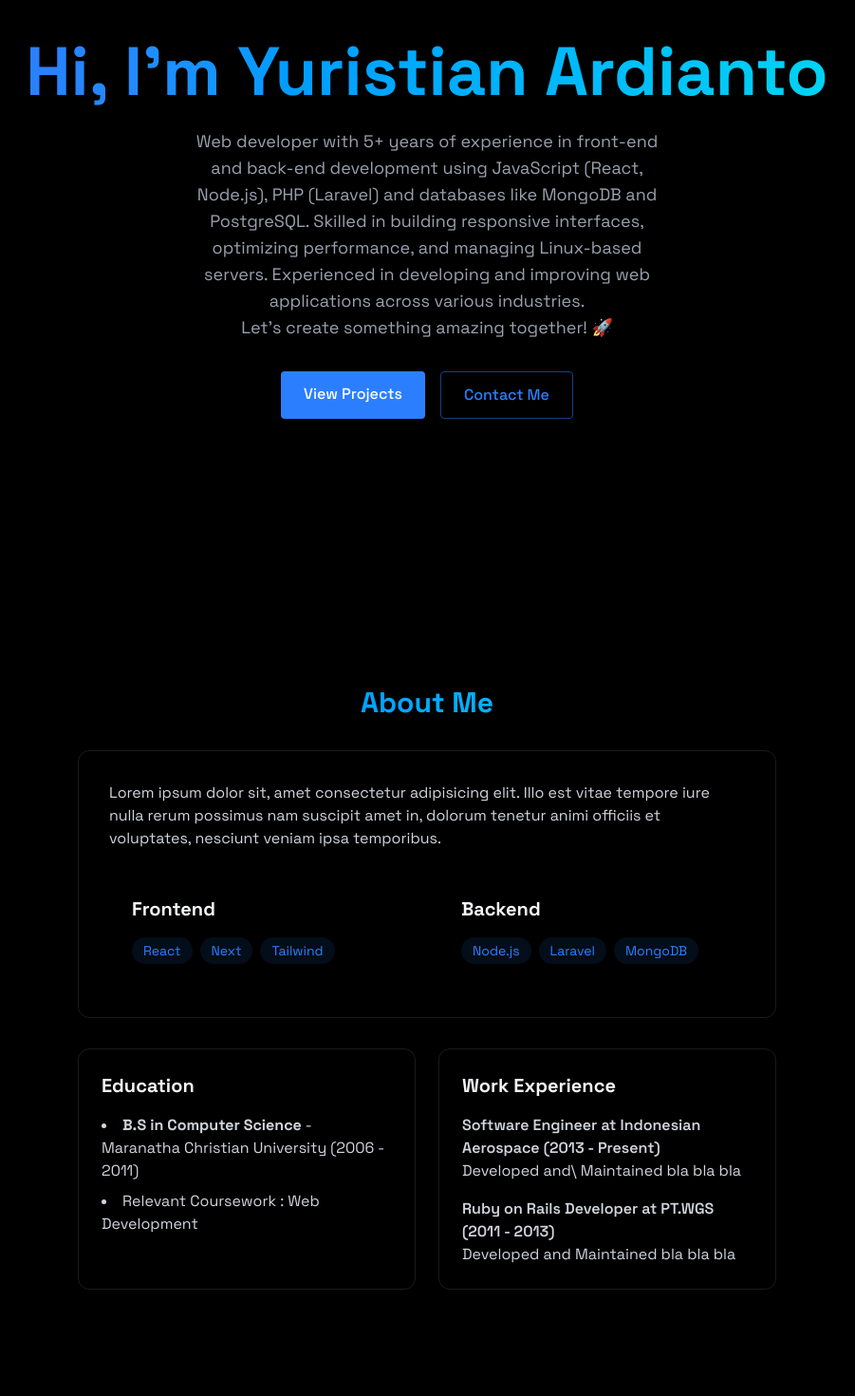
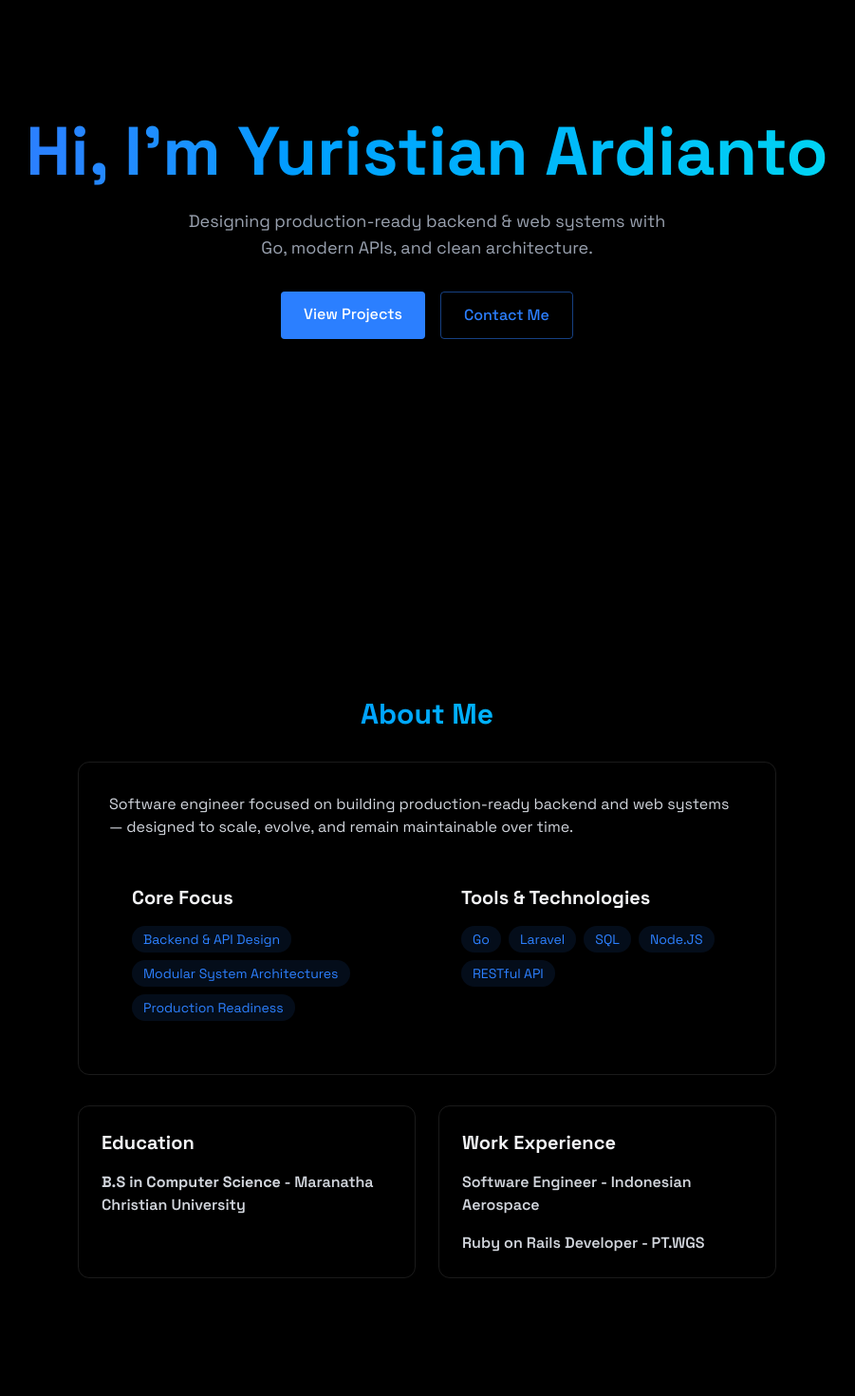
Before and after one commit to yuristian/portfolio, a React (Vite) app: page / in a window 1280 px wide. Shown: the part 160-1630 px from the top of the page at 95% size, without its empty margins (190-1091 px from the left). Built offline with nearby package versions, Linux system fonts and the light colour scheme.

Commit message:
edit information

```diff
--- a/src/components/LoadingScreen.jsx
+++ b/src/components/LoadingScreen.jsx
@@ -3,7 +3,7 @@ import { useState } from "react";
 
 export const LoadingScreen = ({ onComplete }) => {
   const [text, setText] = useState("");
-  const fullText = "<Hello World/>";
+  const fullText = "Initializing System...";
 
   useEffect(
     () => {
--- a/src/components/RevealOnScroll.jsx
+++ b/src/components/RevealOnScroll.jsx
@@ -8,6 +8,7 @@ export const RevealOnScroll = ({ children }) => {
       ([entry]) => {
         if (entry.isIntersecting) {
           ref.current.classList.add("visible");
+          observer.unobserve(entry.target);
         }
       },
       { threshold: 0.2, rootMargin: "0px 0px -50px 0px" }
--- a/src/components/sections/About.jsx
+++ b/src/components/sections/About.jsx
@@ -1,9 +1,13 @@
 import { RevealOnScroll } from "../RevealOnScroll";
 
 export const About = () => {
-  const frontSkills = ["React", "Next", "Tailwind"];
+  const frontSkills = [
+    "Backend & API Design",
+    "Modular System Architectures",
+    "Production Readiness",
+  ];
 
-  const backSkills = ["Node.js", "Laravel", "MongoDB"];
+  const backSkills = ["Go", "Laravel", "SQL", "Node.JS", "RESTful API"];
   return (
     <section
       id="about"
@@ -17,15 +21,14 @@ export const About = () => {
 
           <div className="rounded-xl p-8 border-white/10 border hover:-translate-y-1 transition-all">
             <p className="text-gray-300 mb-6">
-              Lorem ipsum dolor sit, amet consectetur adipisicing elit. Illo est
-              vitae tempore iure nulla rerum possimus nam suscipit amet in,
-              dolorum tenetur animi officiis et voluptates, nesciunt veniam ipsa
-              temporibus.
+              Software engineer focused on building production-ready backend and
+              web systems — designed to scale, evolve, and remain maintainable
+              over time.
             </p>
 
             <div className="grid grid-cols-1 md:grid-cols-2 gap-6">
               <div className="rounded-xl p-6 hover:-translate-y-1 transition-all">
-                <h3 className="text-xl font-bold mb-4">Frontend</h3>
+                <h3 className="text-xl font-bold mb-4">Core Focus</h3>
                 <div className="flex flex-wrap gap-2">
                   {frontSkills.map((tech, key) => (
                     <span
@@ -38,7 +41,7 @@ export const About = () => {
                 </div>
               </div>
               <div className="rounded-xl p-6 hover:-translate-y-1 transition-all">
-                <h3 className="text-xl font-bold mb-4">Backend</h3>
+                <h3 className="text-xl font-bold mb-4">Tools & Technologies</h3>
                 <div className="flex flex-wrap gap-2">
                   {backSkills.map((tech, key) => (
                     <span
@@ -56,13 +59,14 @@ export const About = () => {
           <div className="grid grid-cols-1 md:grid-cols-2 gap-6 mt-8">
             <div className="p-6 rounded-xl border-white/10 border hover:-translate-y-1 transition-all">
               <h3 className="text-xl font-bold mb-4"> Education </h3>
-              <ul className="list-disc list-inside text-gray-300 space-y-2">
-                <li>
-                  <strong>B.S in Computer Science</strong> - Maranatha Christian
-                  University (2006 - 2011)
-                </li>
-                <li>Relevant Coursework : Web Development</li>
-              </ul>
+              <div className="space-y-4 text-gray-300">
+                <div>
+                  <h4 className="font-semibold">
+                    <strong>B.S in Computer Science</strong> - Maranatha
+                    Christian University
+                  </h4>
+                </div>
+              </div>
             </div>
 
             <div className="p-6 rounded-xl border-white/10 border hover:-translate-y-1 transition-all">
@@ -70,15 +74,13 @@ export const About = () => {
               <div className="space-y-4 text-gray-300">
                 <div>
                   <h4 className="font-semibold">
-                    Software Engineer at Indonesian Aerospace (2013 - Present)
+                    Software Engineer - Indonesian Aerospace
                   </h4>
-                  <p>Developed and\ Maintained bla bla bla</p>
                 </div>
                 <div>
                   <h4 className="font-semibold">
-                    Ruby on Rails Developer at PT.WGS (2011 - 2013)
+                    Ruby on Rails Developer - PT.WGS
                   </h4>
-                  <p>Developed and Maintained bla bla bla</p>
                 </div>
               </div>
             </div>
--- a/src/components/sections/Home.jsx
+++ b/src/components/sections/Home.jsx
@@ -13,13 +13,8 @@ export const Home = () => {
           </h1>
 
           <p className="text-gray-400 text-lg mb-8 max-w-lg mx-auto">
-            Web developer with 5+ years of experience in front-end and back-end
-            development using JavaScript (React, Node.js), PHP (Laravel) and
-            databases like MongoDB and PostgreSQL. Skilled in building
-            responsive interfaces, optimizing performance, and managing
-            Linux-based servers. Experienced in developing and improving web
-            applications across various industries. <br />
-            Let's create something amazing together! 🚀
+            Designing production-ready backend & web systems with Go, modern
+            APIs, and clean architecture.
           </p>
 
           <div className="flex justify-center space-x-4">
--- a/src/components/sections/Projects.jsx
+++ b/src/components/sections/Projects.jsx
@@ -69,7 +69,7 @@ export const Projects = () => {
                 </a>
               </div>
             </div>
-            <div className="p-6 rounded-xl border border-white/10 hover:-translate-y-1 hover:border-blue-500/30 hover:shadow-[0_2px_8px_rgba(59,130,246,0.1)] transition">
+            {/* <div className="p-6 rounded-xl border border-white/10 hover:-translate-y-1 hover:border-blue-500/30 hover:shadow-[0_2px_8px_rgba(59,130,246,0.1)] transition">
               <h3 className="text-xl font-bold mb-2">Snake</h3>
               <p className="text-gray-400 mb-4">
                 A Simple Snake Game using HTML and Javascript.
@@ -92,7 +92,7 @@ export const Projects = () => {
                   View Project
                 </a>
               </div>
-            </div>
+            </div> */}
             {/*
             <div className="p-6 rounded-xl border border-white/10 hover:-translate-y-1 hover:border-blue-500/30 hover:shadow-[0_2px_8px_rgba(59,130,246,0.1)] transition">
               <h3 className="text-xl font-bold mb-2">Jira Clone</h3>
@@ -123,6 +123,15 @@ export const Projects = () => {
             </div>
             */}
           </div>
+          <br />
+          <div className="flex justify-center space-x-4">
+            <a
+              href="#projects"
+              className="bg-blue-500 text-white py-3 px-6 rounded font-medium transition relative overflow-hidden hover:-translate-y-0.5 hover:shadow-[0_0_15px_rgba(59,130,246,0.4)]"
+            >
+              View All Projects
+            </a>
+          </div>
         </div>
       </RevealOnScroll>
     </section>
--- a/src/index.css
+++ b/src/index.css
@@ -6,7 +6,12 @@ body {
   padding: 0;
   font-family: "Space Grotesk", sans-serif;
   background: #0a0a0a;
+  /* background: white; */
   color: #f3f4f6;
+}
+
+html {
+  scroll-behavior: smooth;
 }
 
 @layer utilities {
```
Also changed, not shown: public/ray-so-export.png (added).
